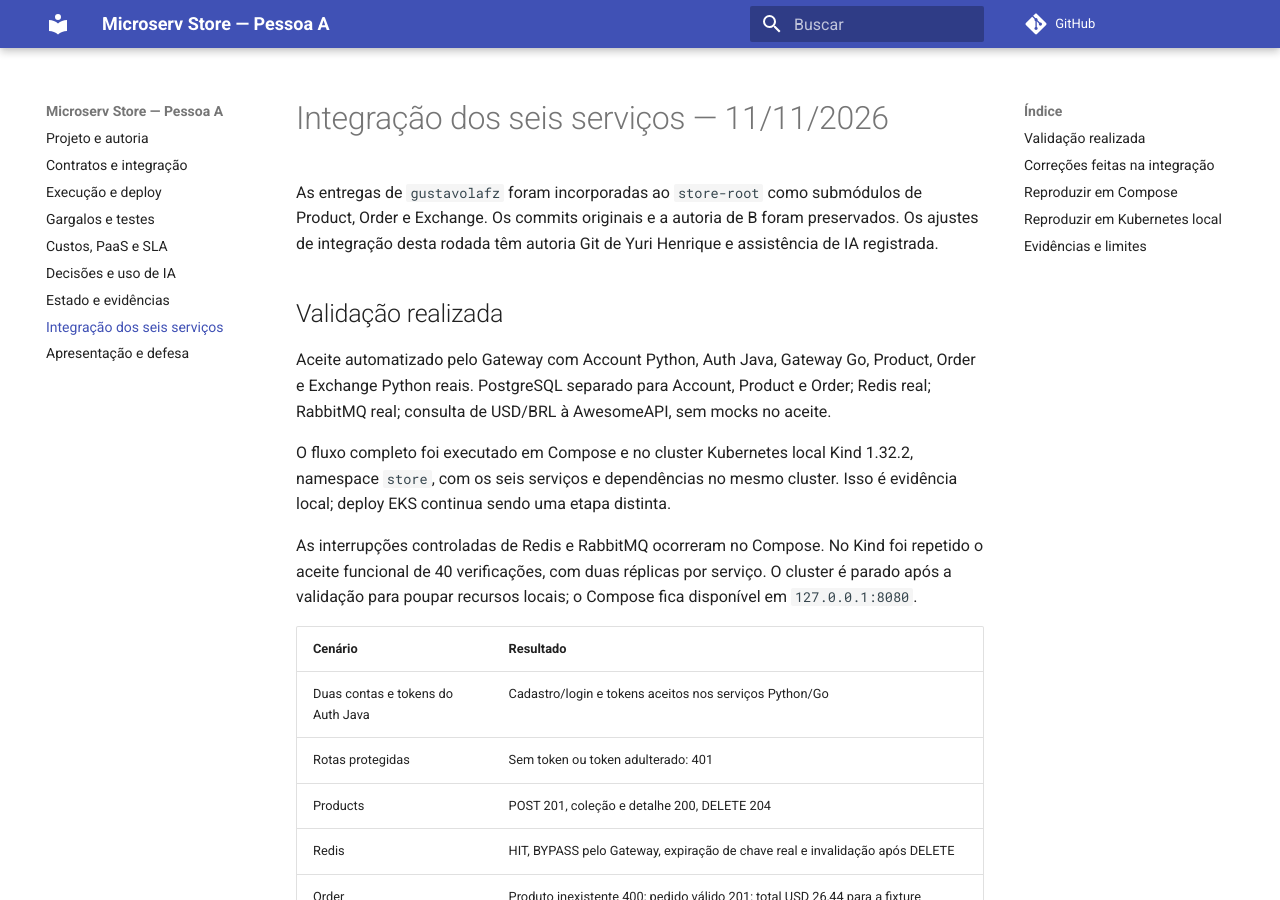
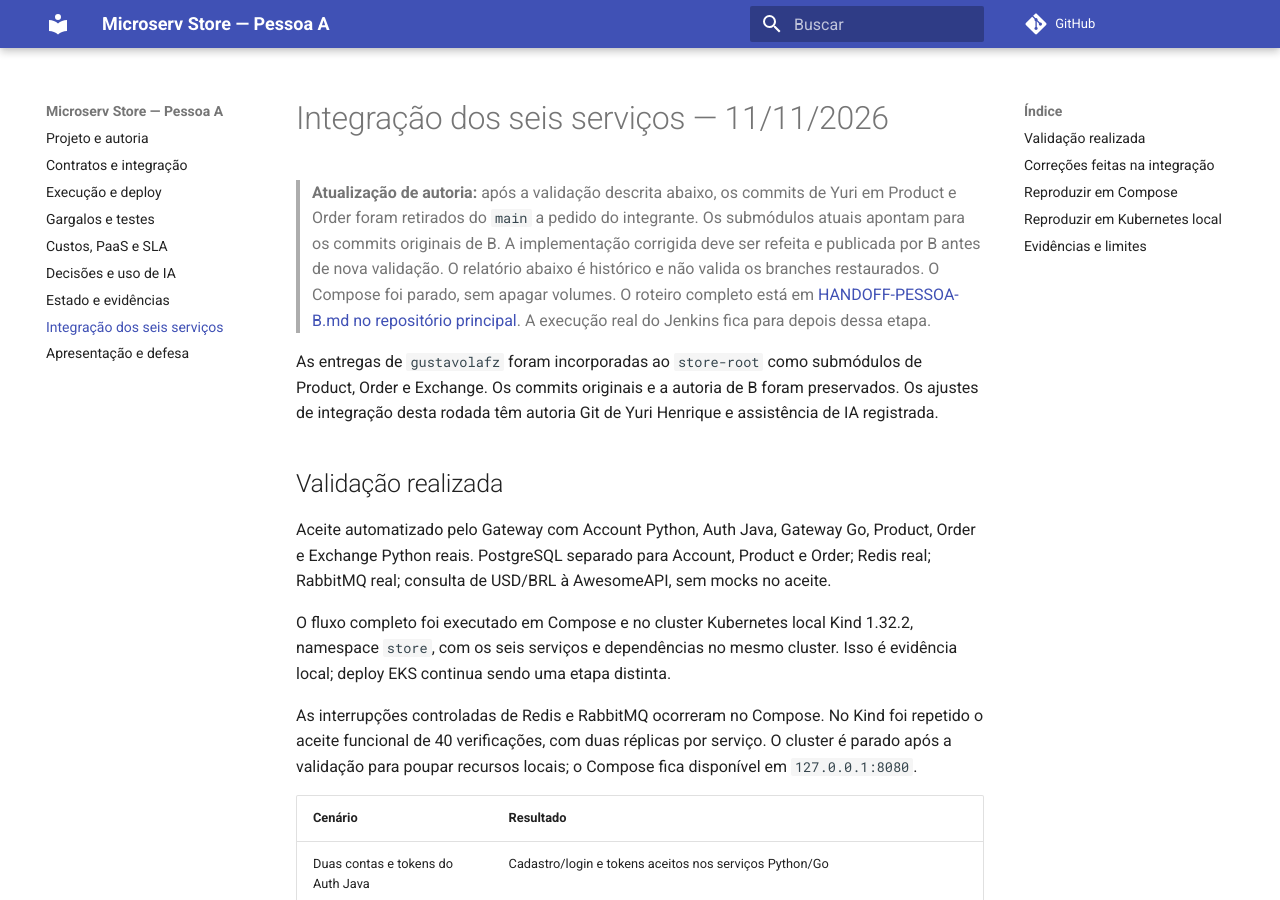
Before and after one commit to Microserv-1/store-docs-a, an MkDocs documentation site: the page built from docs/integration.md, in a window 1280 px wide and 900 px high. Built offline with MkDocs 1.6.1 and Material for MkDocs 9.7.7, drawn with Linux system fonts in a browser that asks for light colours; comment, search, counter and statistics services are not loaded.

Commit message:
Mark integration results historical after authorship rollback

```diff
--- a/docs/integration.md
+++ b/docs/integration.md
@@ -1,4 +1,6 @@
 # Integração dos seis serviços — 11/11/2026
+
+> **Atualização de autoria:** após a validação descrita abaixo, os commits de Yuri em Product e Order foram retirados do `main` a pedido do integrante. Os submódulos atuais apontam para os commits originais de B. A implementação corrigida deve ser refeita e publicada por B antes de nova validação. O relatório abaixo é histórico e não valida os branches restaurados. O Compose foi parado, sem apagar volumes. O roteiro completo está em [HANDOFF-PESSOA-B.md no repositório principal](https://github.com/Microserv-1/store-root/blob/main/HANDOFF-PESSOA-B.md). A execução real do Jenkins fica para depois dessa etapa.
 
 As entregas de `gustavolafz` foram incorporadas ao `store-root` como submódulos de Product, Order e Exchange. Os commits originais e a autoria de B foram preservados. Os ajustes de integração desta rodada têm autoria Git de Yuri Henrique e assistência de IA registrada.
 
```
Also changed, not shown: docs/status.md (+2 -0 lines).
